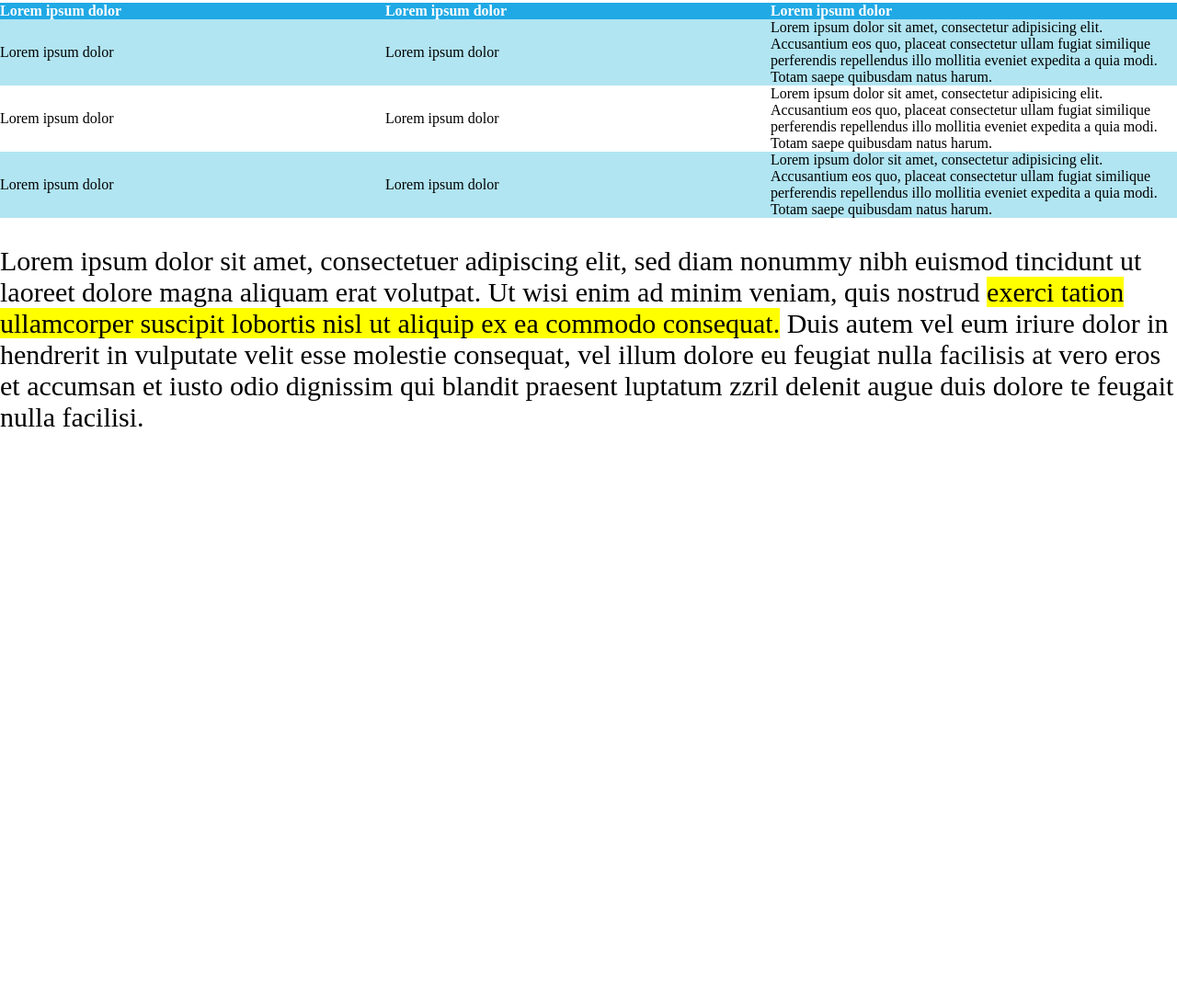
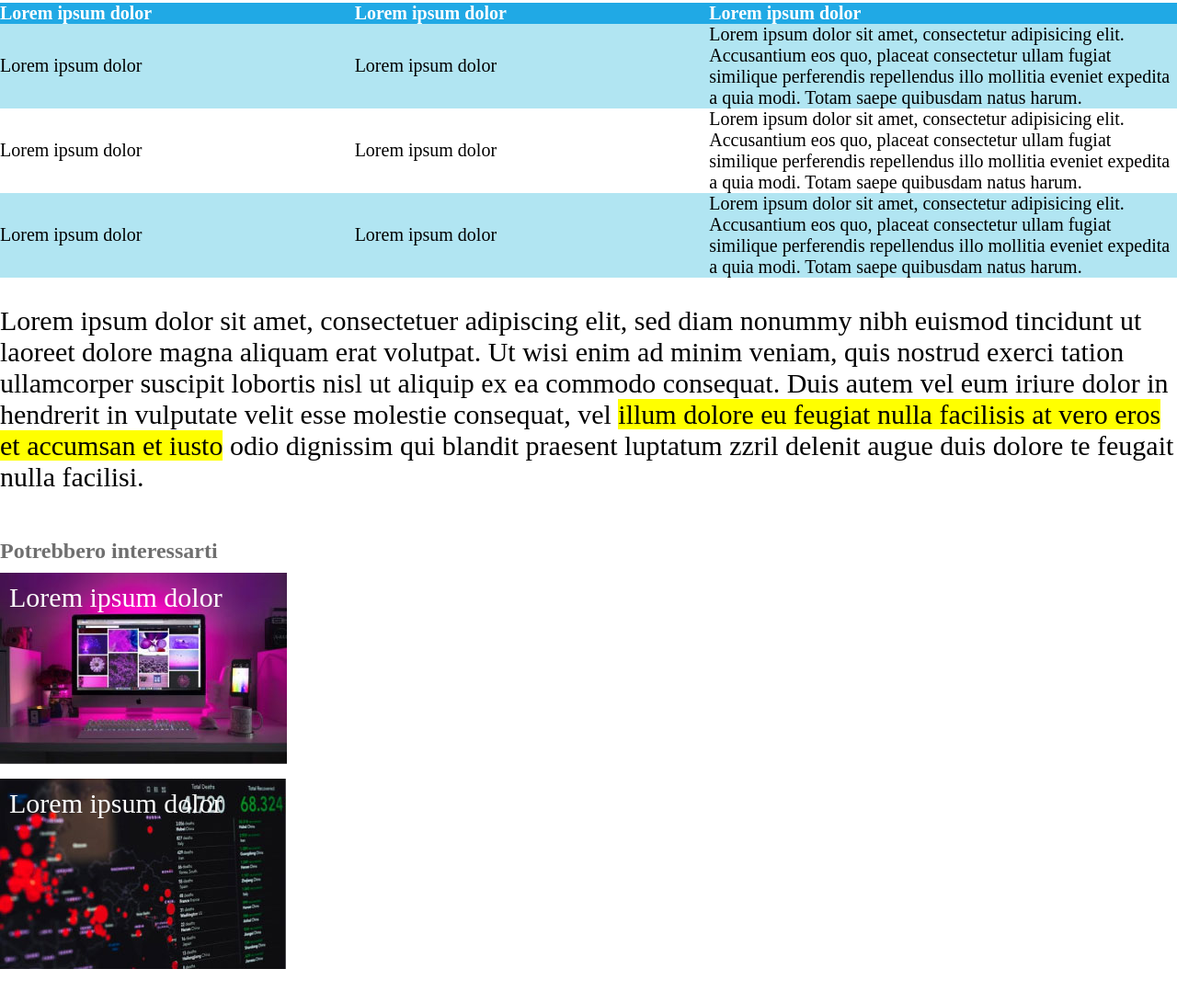
Before and after one commit to nicolocamassa/html-css-booleaner, a plain HTML site: page index.html in a window 1280 px wide. Shown: the part 2300-3391 px from the top of the page at 92% size. Before the commit the page ends 2771 px from the top, so only its background shows below. Drawn offline with Linux system fonts and the light colour scheme.

Commit message:
[ESERCIZIO COMPLETO] footer and comment added

```diff
--- a/css/style.css
+++ b/css/style.css
@@ -60,7 +60,7 @@
     font-size: 20px;
 }
 
-
+/*Gestione delle scritte dell'articolo.*/
 .writing-article-section{
     margin-top: 30px;
     font-size: 30px;
@@ -70,12 +70,14 @@
     background-color: yellow;
 }
 
+/*Stile lista non numerata.*/
 ul{
     font-size: 28px;
     margin-top: 50px;
     margin-left: 30px;
 }
 
+/*Stile tabella.*/
 table{
     margin-top: 50px;
     width: 100%;
@@ -92,6 +94,38 @@ th{
     width: 80px;
 }
 
+th,td{
+    font-size: 20px;
+}
+
+/*Formattazione tabella.*/
 .colored-row{
     background-color: rgb(177, 229, 242);
 }
+
+/*Stile sezione degli interessi.*/
+.interests-section{
+    margin-top: 50px;
+}
+
+.interests-title{
+    color: rgb(111, 111, 111);
+    margin-bottom: 10px;
+}
+
+/*Stile immagine di sfondo degli interessi.*/
+.first-interest-image{
+    background-image: url(../img/monitor.jpg);
+    padding: 10px 10px 180px;
+    background-repeat: no-repeat;
+    color: white;
+    font-size: 30px;
+}
+
+.second-interest-image{
+    background-image: url(../img/graph.jpg);
+    padding: 10px 10px 200px;
+    background-repeat: no-repeat;
+    color: white;
+    font-size: 30px;
+}
--- a/index.html
+++ b/index.html
@@ -38,16 +38,19 @@
             <p>2nd Photo: Wikimedia, by Paul Clarke</p>
         </section>
 
+        <!-- Descrizione dell'articolo. -->
         <section class="writing-article-section">
             <p>Lorem ipsum dolor sit amet, consectetuer adipiscing elit, sed diam nonummy nibh euismod tincidunt ut laoreet dolore magna aliquam erat volutpat. Ut wisi enim ad minim veniam, quis nostrud <span class="highlighted">exerci tation ullamcorper suscipit lobortis nisl ut aliquip ex ea commodo consequat.</span> Duis autem vel eum iriure dolor in hendrerit in vulputate velit esse molestie consequat, vel illum dolore eu feugiat nulla facilisis at vero eros et accumsan et iusto odio dignissim qui blandit praesent luptatum zzril delenit augue duis dolore te feugait nulla facilisi.</p>
         </section>
 
+        <!-- Lista non numerata. -->
         <ul>
             <li>Lorem ipsum dolor sit amet, consectetuer adipiscing elit, sed diam nonummy nibh euismod tincidunt ut laoreet dolore magna aliquam erat volutpat.</li>
             <li>Ut wisi enim ad minim veniam, quis nostrud exerci tation ullamcorper suscipit lobortis nisl ut aliquip ex ea commodo consequat.</li>
             <li>Lorem ipsum dolor sit amet, consectetuer adipiscing elit, sed diam nonummy nibh euismod tincidunt ut laoreet dolore magna aliquam erat volutpat.</li>
         </ul>
 
+        <!-- Tabella. -->
         <table>
             <thead>
                 <tr>
@@ -57,6 +60,7 @@
                 </tr>
             </thead>
 
+            <!-- COLORED ROW: colori specifici per le righe. -->
             <tbody>
                 <tr class="colored-row">
                     <td>Lorem ipsum dolor</td>
@@ -78,13 +82,22 @@
             </tbody>
         </table>
 
+        <!-- Descrizione articolo. -->
         <section class="writing-article-section">
-            <p>Lorem ipsum dolor sit amet, consectetuer adipiscing elit, sed diam nonummy nibh euismod tincidunt ut laoreet dolore magna aliquam erat volutpat. Ut wisi enim ad minim veniam, quis nostrud <span class="highlighted">exerci tation ullamcorper suscipit lobortis nisl ut aliquip ex ea commodo consequat.</span> Duis autem vel eum iriure dolor in hendrerit in vulputate velit esse molestie consequat, vel illum dolore eu feugiat nulla facilisis at vero eros et accumsan et iusto odio dignissim qui blandit praesent luptatum zzril delenit augue duis dolore te feugait nulla facilisi.</p>
+            <p>Lorem ipsum dolor sit amet, consectetuer adipiscing elit, sed diam nonummy nibh euismod tincidunt ut laoreet dolore magna aliquam erat volutpat. Ut wisi enim ad minim veniam, quis nostrud exerci tation ullamcorper suscipit lobortis nisl ut aliquip ex ea commodo consequat. Duis autem vel eum iriure dolor in hendrerit in vulputate velit esse molestie consequat, vel <span class="highlighted">illum dolore eu feugiat nulla facilisis at vero eros et accumsan et iusto</span> odio dignissim qui blandit praesent luptatum zzril delenit augue duis dolore te feugait nulla facilisi.</p>
         </section>
     </main>
 
+    <!-- FOOTER -->
     <footer>
+        <!-- Sezione degli interessi. -->
+        <section class="interests-section">
+            <h1 class="interests-title">Potrebbero interessarti</h1>
 
+            <!-- Scritte con foto di sfondo. -->
+            <p class="first-interest-image">Lorem ipsum dolor</p>
+            <p class="second-interest-image">Lorem ipsum dolor</p>
+        </section>
     </footer>
 </body>
 </html>
```
